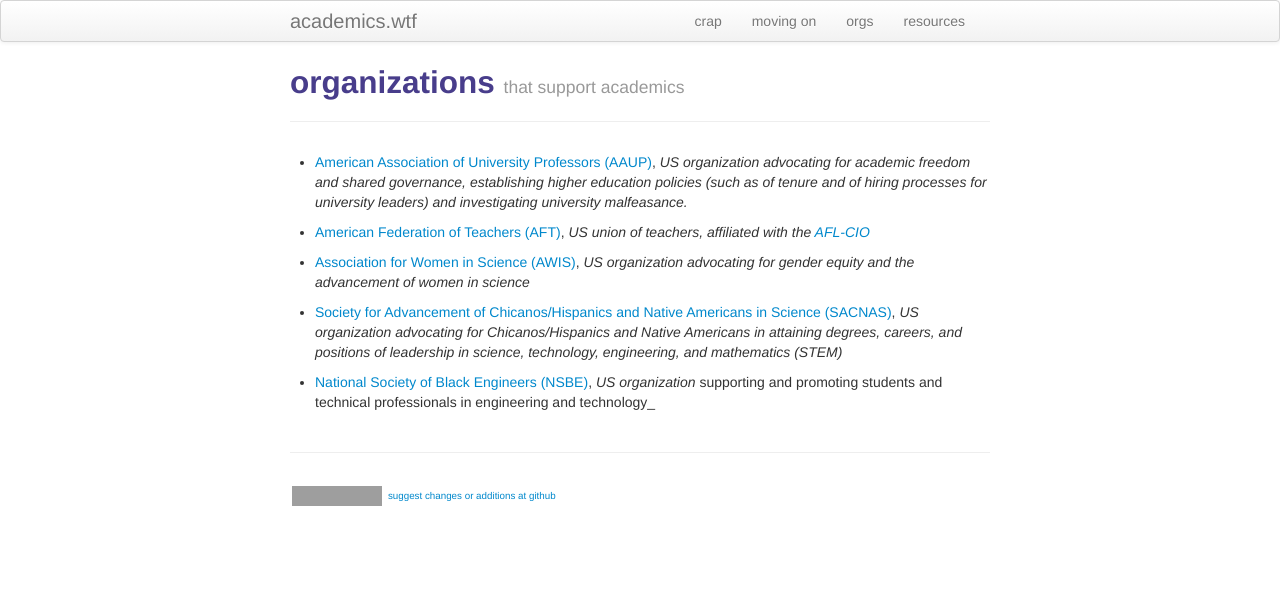
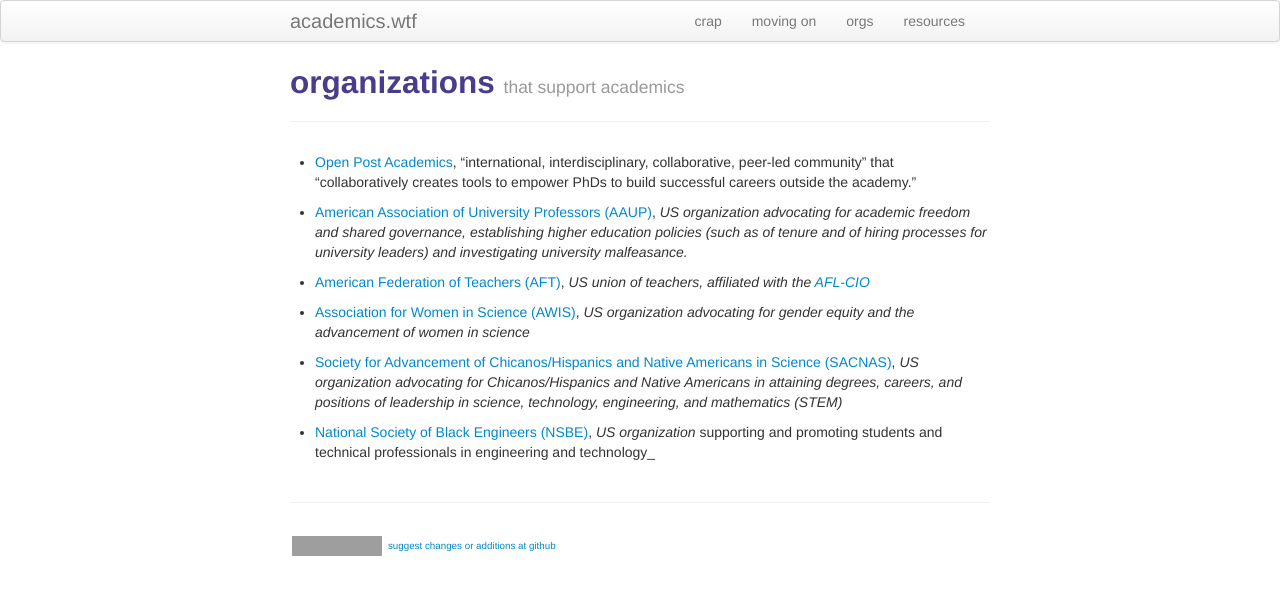
Before and after one commit to kbroman/academics.wtf, a Jekyll site: the page built from orgs.md, in a window 1280 px wide. Shown: the top 595 px of the page. Built offline with Jekyll 4.4.1, drawn with Linux system fonts in a browser that asks for light colours; grey boxes are pictures that could not be loaded.

Commit message:
orgs.md: link to open post academics, openpostac.org

```diff
--- a/orgs.md
+++ b/orgs.md
@@ -4,6 +4,11 @@ title: organizations
 tagline: that support academics
 description: organizations that support academics
 ---
+
+- [Open Post Academics](https://openpostac.org), "international,
+  interdisciplinary, collaborative, peer-led community" that
+  "collaboratively creates tools to empower PhDs to build successful
+  careers outside the academy."
 
 - [American Association of University Professors (AAUP)](https://www.aaup.org/),
   _US organization advocating for academic freedom and shared
```
